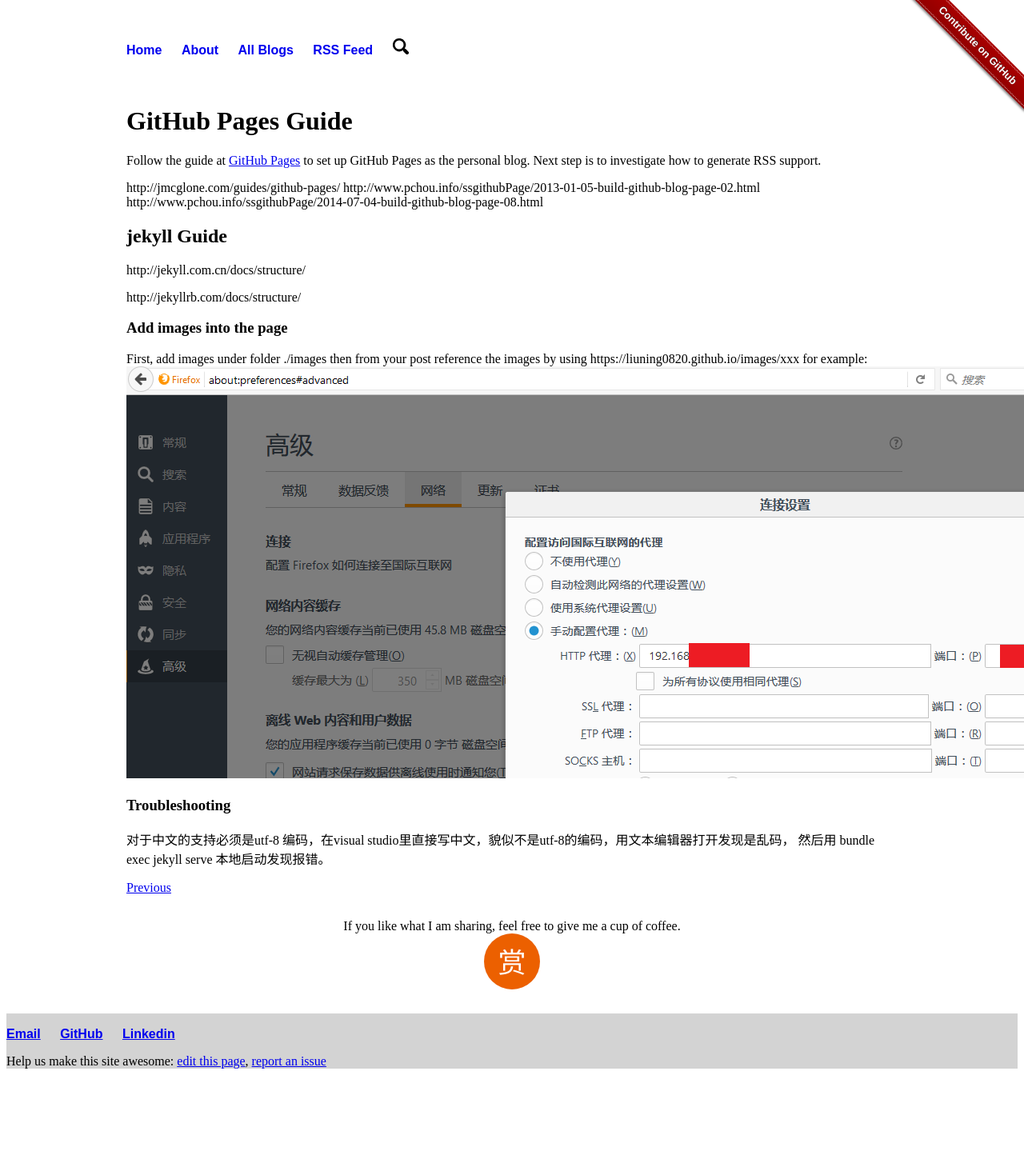
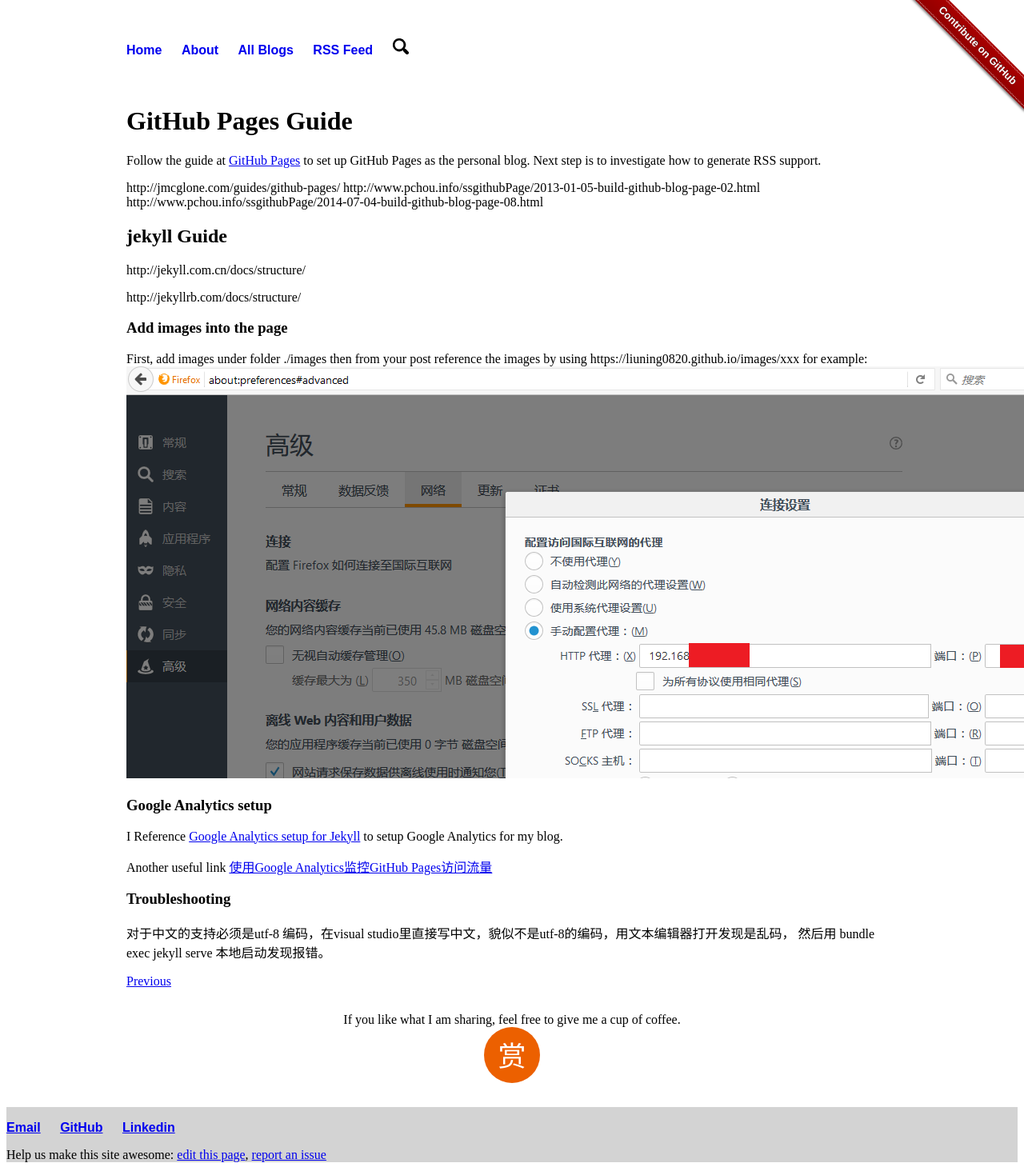
Before and after one commit to liuning0820/liuning0820.github.io, a Jekyll site: the page built from _posts/2017-07-07-github-pages-as-blog.md, in a window 1280 px wide. Shown: the whole page at 80% size. Built offline with Jekyll 4.4.1, drawn with Linux system fonts in a browser that asks for light colours; before the commit the page ends 1352 px from its top, so only the background shows below that.

Commit message:
使用Google Analytics监控GitHub Pages访问流量

```diff
--- a/_layouts/default.html
+++ b/_layouts/default.html
@@ -58,6 +58,9 @@
 		{% include footer.html %}
 	</footer>
 
+	<!-- _includes/analytics.html -->
+	{% include analytics.html %}
+
 </body>
 
 </html>
--- a/_posts/2017-07-07-github-pages-as-blog.md
+++ b/_posts/2017-07-07-github-pages-as-blog.md
@@ -28,6 +28,13 @@ then from your post reference the images by using {{ site.url }}{{site.baseurl}}
 for example:
 ![DescriptionOfImg]({{ site.url }}{{site.baseurl}}/images/75a475234e7b95eb7d2ee7b3f3552c78.png)
 
+### Google Analytics setup
+
+I Reference [Google Analytics setup for Jekyll](https://michaelsoolee.com/google-analytics-jekyll/) to setup
+Google Analytics for my blog.
+
+Another useful link [使用Google Analytics监控GitHub Pages访问流量](https://letianfeng.github.io/github/2018/05/27/github_pages_and_google_analytics.html)
+
 ### Troubleshooting
 
 对于中文的支持必须是utf-8 编码，在visual studio里直接写中文，貌似不是utf-8的编码，用文本编辑器打开发现是乱码， 然后用
```
Also changed, not shown: _includes/analytics.html (added, +9 -0 lines).
